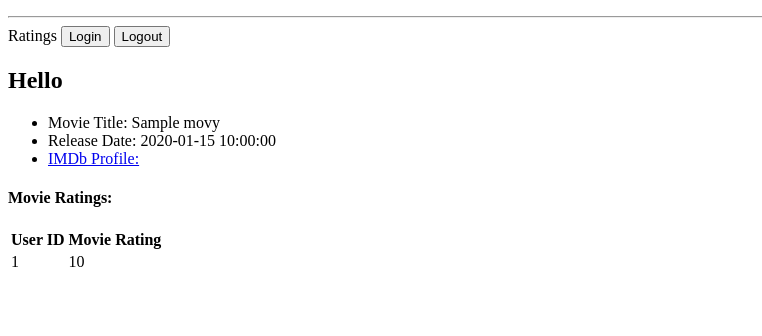
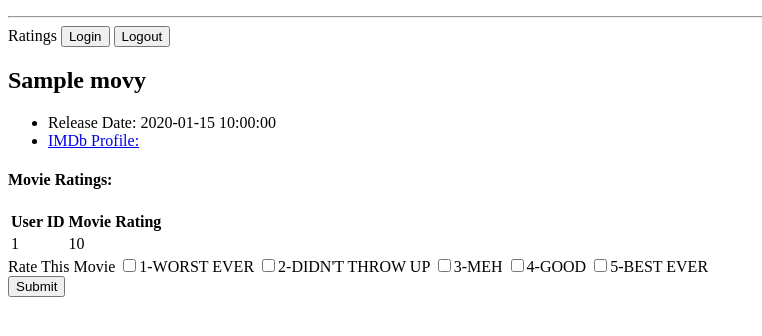
Before and after one commit to frinellkd/Ratings, a Flask app: page /movies/1 in a window 1280 px wide. Shown: the top 336 px of the page, without its empty margins (0-762 px from the left). Run offline with Flask 2, Linux system fonts and the light colour scheme; tables that the repository leaves empty hold one stand-in row (values such as "Sample post").

Commit message:
Finished with part 2.  Going home.

```diff
--- a/server.py
+++ b/server.py
@@ -6,6 +6,8 @@ from flask import Flask, render_template, redirect, request, flash, session
 from flask_debugtoolbar import DebugToolbarExtension
 
 from model import User, Rating, Movie, connect_to_db, db
+
+from sqlalchemy import update
 
 import sqlite3
 
@@ -97,7 +99,7 @@ def userinfo(id):
 def movies_list():
     """Show list of movies."""
 
-    movies = Movie.query.all()
+    movies = Movie.query.order_by(Movie.movie_title).all()
     return render_template("movies_list.html", movies=movies)
 
 @app.route('/movies/<int:id>')
@@ -106,9 +108,40 @@ def movieinfo(id):
     movie_info = Movie.query.filter_by(movie_id = id).one()
 
     rating_list = db.session.query(Rating.score,
-                                   Rating.user_id).filter(Rating.movie_id == id).all()
+                                   Rating.user_id).filter(Rating.movie_id == id).order_by(Rating.score).all()
+    print rating_list
+
 
     return render_template('movie_info.html', movie=movie_info, movies_rated=rating_list)
+
+@app.route('/test/<int:movie_id>', methods=["Post"])
+def userrating(movie_id):
+    userrating = int(request.form['user_rating'])
+
+    email = session.get('user_id')
+
+    user_id = db.session.query(User.user_id).filter_by(email=email).one()[0]
+
+    current_ratings = db.session.query(Rating).filter_by(user_id=user_id).filter_by(movie_id=movie_id).all()
+
+
+    if len(current_ratings) >= 1:
+
+        current_ratings[0].score=userrating
+        db.session.add(current_ratings[0])
+        print "Rating score  %s" % current_ratings[0].score
+
+    else:
+        user_rating = Rating(movie_id=movie_id,
+                            score= userrating,
+                            user_id=user_id)
+
+        db.session.add(user_rating)
+    db.session.commit()
+
+    flash('Thanks for rating this movie')
+    return redirect('/movies/' + str(movie_id))
+
 
 if __name__ == "__main__":
     # We have to set debug=True here, since it has to be True at the point
--- a/templates/movie_info.html
+++ b/templates/movie_info.html
@@ -1,9 +1,8 @@
 {% extends 'base.html' %}
 {% block content %}
 
-    <h2>Hello</h2>
+    <h2>{{ movie.movie_title }}</h2>
     <ul>
-        <li>Movie Title: {{ movie.movie_title }}</li>
         <li>Release Date: {{ movie.release_date }}</li>
         <li><a href="{{ movie.IMDB_URL }}">IMDb Profile:</a></li>
     </ul>
@@ -21,4 +20,17 @@
             </tr>
         {% endfor %}
         </table>
+
+        <form action='/test/{{ movie.movie_id }}' method='post'>
+            <label>Rate This Movie</label>
+                <input type='checkbox' name='user_rating' value='1'>1-WORST EVER
+                <input type='checkbox' name='user_rating' value='2'>2-DIDN'T THROW UP
+                <input type='checkbox' name='user_rating' value='3'>3-MEH
+                <input type='checkbox' name='user_rating' value='4'>4-GOOD
+                <input type='checkbox' name='user_rating' value='5'>5-BEST EVER
+                <br>
+                    <input type="submit">
+                <!-- <a href='/test/{{ movie.movie_id }}' class='button'>Submit</a> -->
+                <!-- <button type='submit' formtarget='/test/{{ movie.movie_id }}'>Submit</button> -->
+        </form>
 {% endblock %}
```
Also changed, not shown: templates/test.html (+3 -4 lines).
